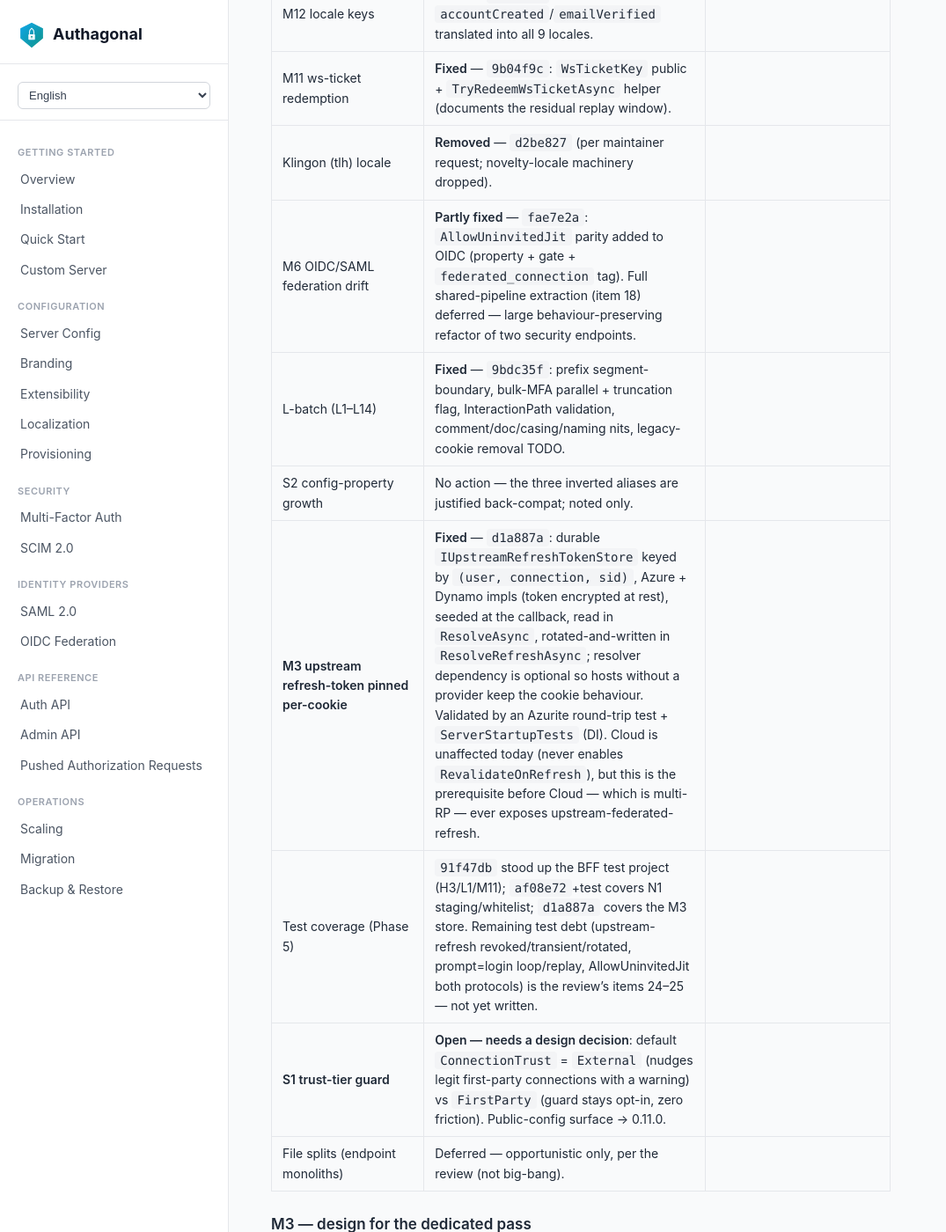
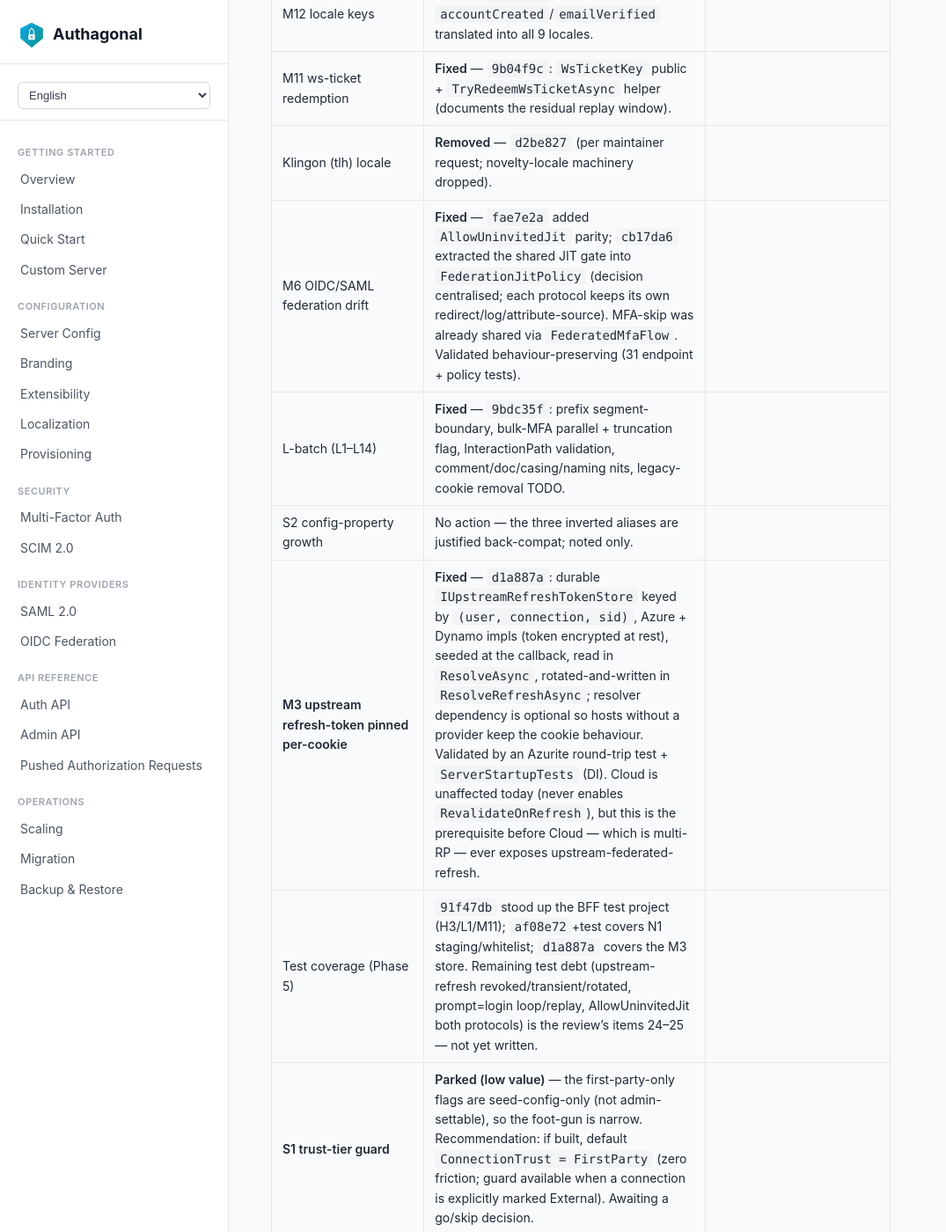
Before and after one commit to DrawboardLtd/authagonal, a Jekyll site: the page built from docs/review-2026-07-23-v0.10.0-HEAD.md, in a window 1280 px wide and 1400 px high, scrolled down 2533 px. Shown: the whole window at 88% size, without its empty margins (0-1075 px from the left). Built offline with Jekyll 4.4.1, drawn with Linux system fonts in a browser that asks for light colours; our own code applies the rules of GitHub Pages for plain Markdown files.

Commit message:
docs: mark M6 extraction fixed; record S1 recommendation
Co-Authored-By: Claude Opus 4.8 <noreply@anthropic.com>

```diff
--- a/docs/review-2026-07-23-v0.10.0-HEAD.md
+++ b/docs/review-2026-07-23-v0.10.0-HEAD.md
@@ -42,12 +42,12 @@ Phase 3 (correctness) is next.
 | M12 locale keys | **Fixed** — `499212d`: `accountCreated`/`emailVerified` translated into all 9 locales. |
 | M11 ws-ticket redemption | **Fixed** — `9b04f9c`: `WsTicketKey` public + `TryRedeemWsTicketAsync` helper (documents the residual replay window). |
 | Klingon (tlh) locale | **Removed** — `d2be827` (per maintainer request; novelty-locale machinery dropped). |
-| M6 OIDC/SAML federation drift | **Partly fixed** — `fae7e2a`: `AllowUninvitedJit` parity added to OIDC (property + gate + `federated_connection` tag). Full shared-pipeline extraction (item 18) deferred — large behaviour-preserving refactor of two security endpoints. |
+| M6 OIDC/SAML federation drift | **Fixed** — `fae7e2a` added `AllowUninvitedJit` parity; `cb17da6` extracted the shared JIT gate into `FederationJitPolicy` (decision centralised; each protocol keeps its own redirect/log/attribute-source). MFA-skip was already shared via `FederatedMfaFlow`. Validated behaviour-preserving (31 endpoint + policy tests). |
 | L-batch (L1–L14) | **Fixed** — `9bdc35f`: prefix segment-boundary, bulk-MFA parallel + truncation flag, InteractionPath validation, comment/doc/casing/naming nits, legacy-cookie removal TODO. |
 | S2 config-property growth | No action — the three inverted aliases are justified back-compat; noted only. |
 | **M3 upstream refresh-token pinned per-cookie** | **Fixed** — `d1a887a`: durable `IUpstreamRefreshTokenStore` keyed by `(user, connection, sid)`, Azure + Dynamo impls (token encrypted at rest), seeded at the callback, read in `ResolveAsync`, rotated-and-written in `ResolveRefreshAsync`; resolver dependency is optional so hosts without a provider keep the cookie behaviour. Validated by an Azurite round-trip test + `ServerStartupTests` (DI). Cloud is unaffected today (never enables `RevalidateOnRefresh`), but this is the prerequisite before Cloud — which is multi-RP — ever exposes upstream-federated-refresh. |
 | Test coverage (Phase 5) | `91f47db` stood up the BFF test project (H3/L1/M11); `af08e72`+test covers N1 staging/whitelist; `d1a887a` covers the M3 store. Remaining test debt (upstream-refresh revoked/transient/rotated, prompt=login loop/replay, AllowUninvitedJit both protocols) is the review's items 24–25 — not yet written. |
-| **S1 trust-tier guard** | **Open — needs a design decision**: default `ConnectionTrust` = `External` (nudges legit first-party connections with a warning) vs `FirstParty` (guard stays opt-in, zero friction). Public-config surface → 0.11.0. |
+| **S1 trust-tier guard** | **Parked (low value)** — the first-party-only flags are seed-config-only (not admin-settable), so the foot-gun is narrow. Recommendation: if built, default `ConnectionTrust = FirstParty` (zero friction; guard available when a connection is explicitly marked External). Awaiting a go/skip decision. |
 | File splits (endpoint monoliths) | Deferred — opportunistic only, per the review (not big-bang). |
 
 ### M3 — design for the dedicated pass
```
